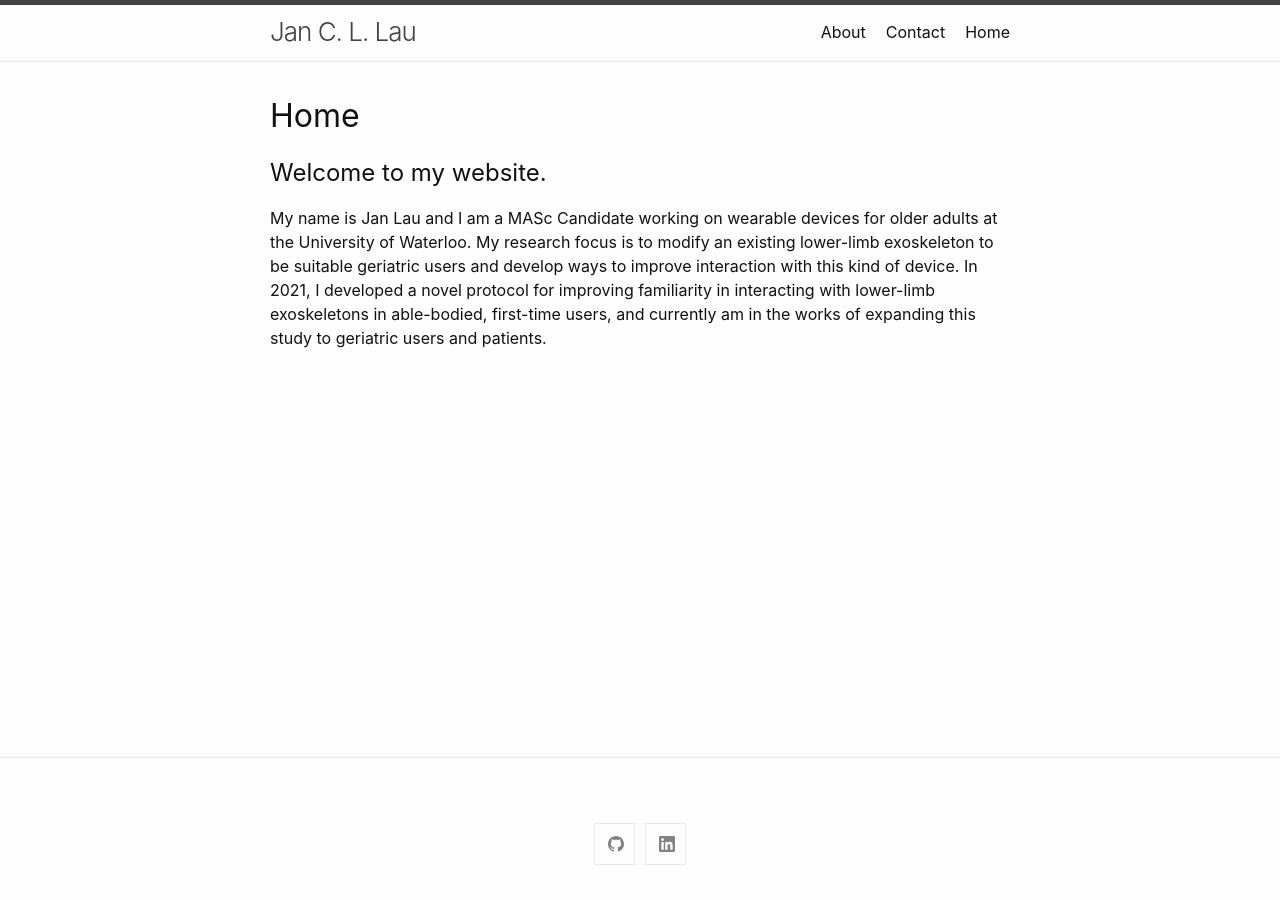
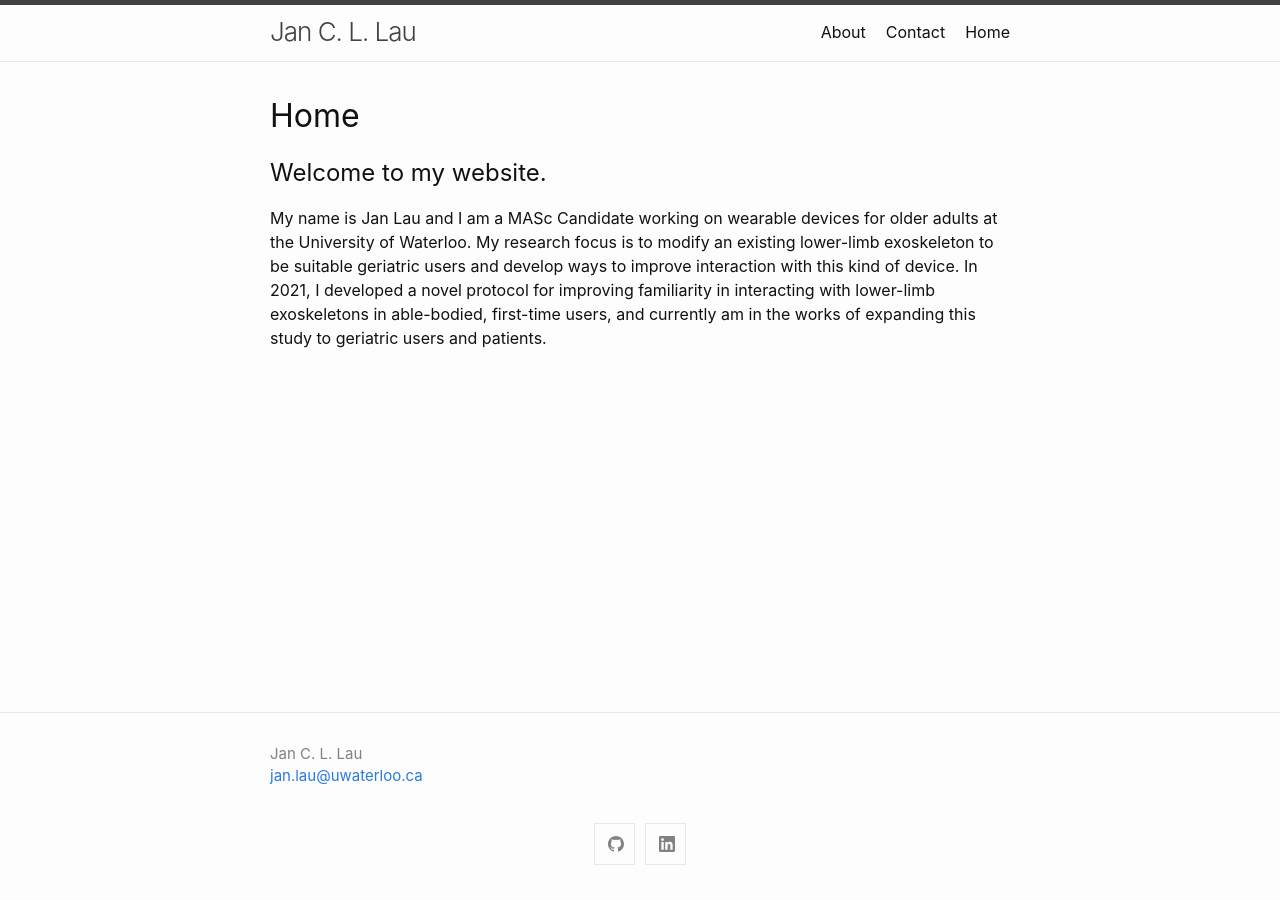
Before and after one commit to jcllau/jcllau.github.io, a Jekyll site: the page built from index.markdown, in a window 1280 px wide. Built offline with Jekyll 4.4.1, drawn with Linux system fonts in a browser that asks for light colours.

Commit message:
rearranged contact for home page

```diff
--- a/_config.yml
+++ b/_config.yml
@@ -19,7 +19,9 @@
 # in the templates via {{ site.myvariable }}.
 
 title: Jan C. L. Lau
-email: jan.lau@uwaterloo.ca
+author:
+  name: Jan C. L. Lau
+  email: jan.lau@uwaterloo.ca
 # description: >- # this means to ignore newlines until "baseurl:"
   # Write an awesome description for your new site here. You can edit this
   # line in _config.yml. It will appear in your document head meta (for
```
